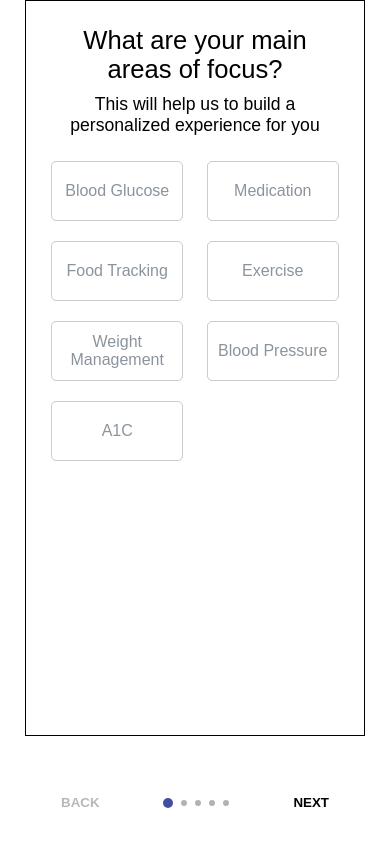
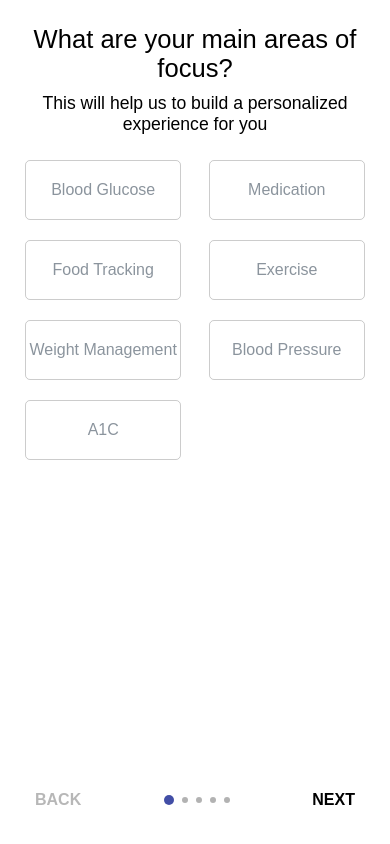
Before and after one commit to dmcshehan/react-select-slider, a React app: page / in a window 390 px wide. Built offline with nearby package versions, Linux system fonts and the light colour scheme; a web font is replaced by a local one.

Commit message:
fix mobile screen

```diff
--- a/package.json
+++ b/package.json
@@ -22,6 +22,7 @@
     "babel-loader": "^8.1.0",
     "clean-webpack-plugin": "^3.0.0",
     "css-loader": "^3.6.0",
+    "file-loader": "^6.0.0",
     "html-webpack-plugin": "^4.3.0",
     "mini-css-extract-plugin": "^0.9.0",
     "node-sass": "^4.14.1",
--- a/src/App/Button/Button.js
+++ b/src/App/Button/Button.js
@@ -1,12 +1,11 @@
 import React from "react";
 import styles from "./Button.module.scss";
 
-export default function Button({ children, type, ...props }) {
-  let className = "";
+export default function Button({ children, type, color, ...props }) {
+  let className = "",
+    colorClass = "";
+
   switch (type) {
-    case "primary":
-      className = styles.primary;
-      break;
     case "link":
       className = styles.link;
       break;
@@ -14,8 +13,19 @@ export default function Button({ children, type, ...props }) {
       className = styles.outline;
   }
 
+  switch (color) {
+    case "primary":
+      colorClass = styles.primary;
+      break;
+    default:
+      colorClass = "";
+  }
+
   return (
-    <button className={`${styles.button} ${className}`} {...props}>
+    <button
+      className={`${styles.button} ${className} ${colorClass}`}
+      {...props}
+    >
       {children}
     </button>
   );
--- a/src/App/Button/Button.module.scss
+++ b/src/App/Button/Button.module.scss
@@ -4,6 +4,7 @@
   border-radius: 10px;
 
   font-weight: 700;
+  font-size: 16px;
 
   outline: none;
   cursor: pointer;
@@ -14,7 +15,7 @@
 }
 
 .primary {
-  background-color: #424ea6;
+  color: #424ea6;
 }
 
 .outline {
--- a/src/App/HeaderContainer/HeaderContainer.module.css
+++ b/src/App/HeaderContainer/HeaderContainer.module.css
@@ -4,5 +4,7 @@
   align-items: center;
   justify-content: center;
 
+  padding: 0 5px;
+
   text-align: center;
 }
--- a/src/App/Layout/Layout.module.css
+++ b/src/App/Layout/Layout.module.css
@@ -2,7 +2,23 @@
   max-width: 340px;
   margin: 0 auto;
   padding: 25px;
+  height: 736px;
+}
 
-  height: 736px;
-  border: 1px solid black;
+@media screen and (max-width: 480px) {
+  .layout {
+    max-width: 100%;
+    width: 100%;
+    height: 100vh;
+  }
 }
+
+@media screen and (min-width: 481px) {
+  .layout {
+    background-image: url("../../assets/images/phone.jpg");
+    background-size: cover;
+    padding: 60px 25px 25px !important;
+    border: 1px solid rgba(0, 0, 0, 0.3);
+    margin-top: 20px;
+  }
+}
--- a/webpack.config.js
+++ b/webpack.config.js
@@ -4,8 +4,6 @@ const MiniCssExtractPlugin = require("mini-css-extract-plugin");
 const { CleanWebpackPlugin } = require("clean-webpack-plugin");
 
 module.exports = (env, argv) => {
-  console.log(env, argv);
-
   const isDevelopment = argv.mode === "development";
 
   const CSSModuleLoader = {
@@ -73,6 +71,17 @@ module.exports = (env, argv) => {
             "sass-loader",
           ],
         },
+        {
+          test: /\.(png|svg|jpg|gif)$/,
+          use: [
+            {
+              loader: "file-loader",
+              options: {
+                name: "[name].[ext]",
+              },
+            },
+          ],
+        },
       ],
     },
 
```
Also changed, not shown: src/assets/images/phone.jpg (added), 1 other file (tests, documents, lock files or other folders).
